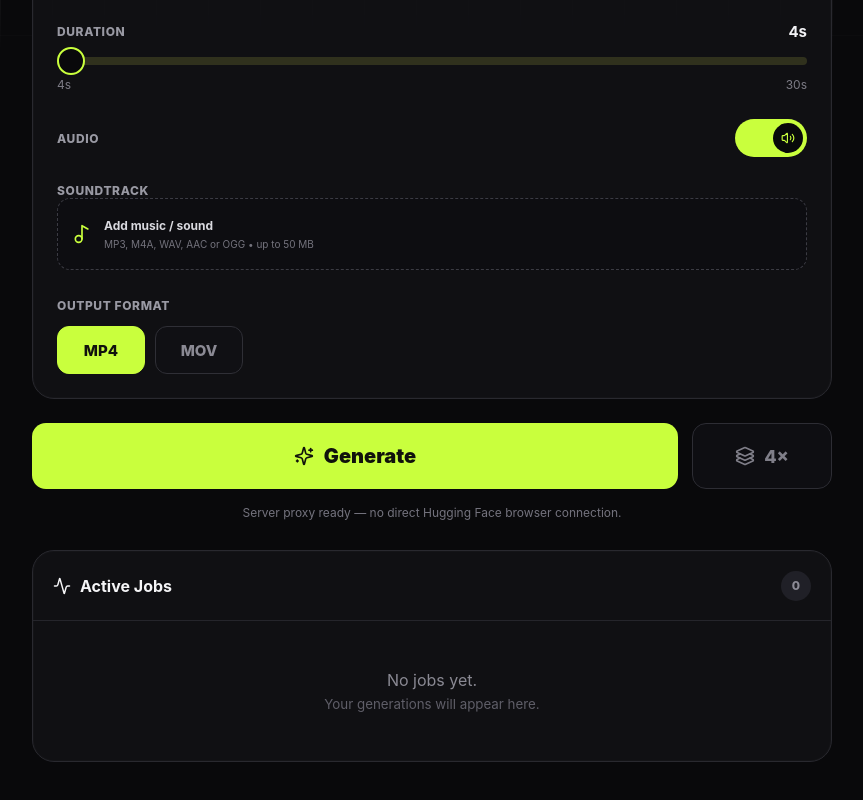
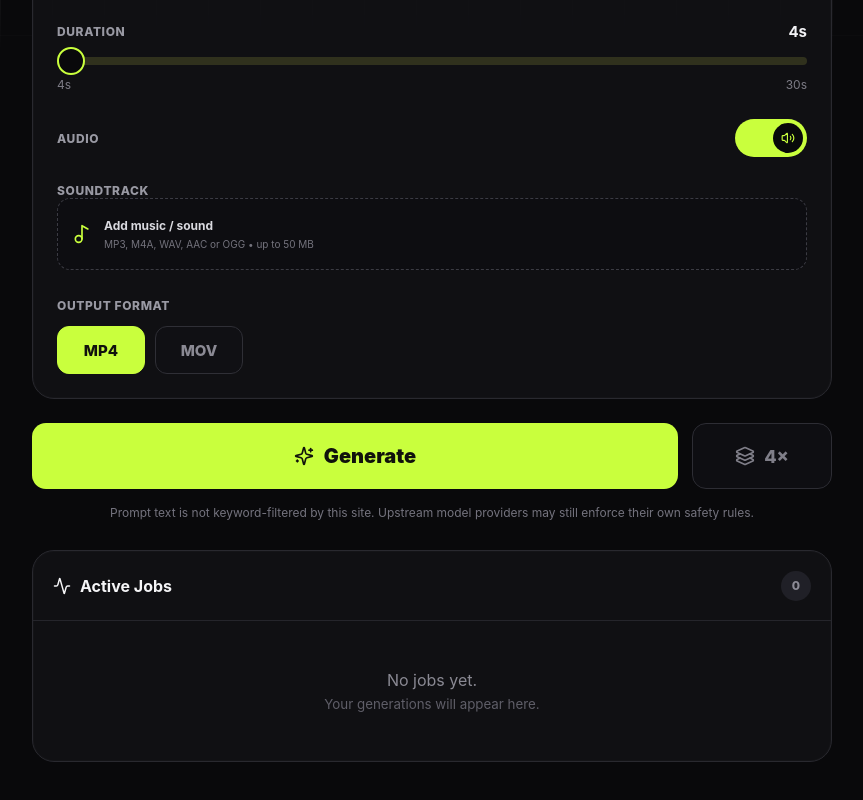
Before and after one commit to bookingcliffpo-spec/nightlife-promoter-mvp, a Next.js app in the folder frontend/: page / in a window 1280 px wide. Shown: the part 745-1545 px from the top of the page, without its empty margins (208-1071 px from the left). Built offline with nearby package versions, Linux system fonts and the light colour scheme.

Commit message:
Clarify local prompt handling versus provider rules

```diff
--- a/frontend/src/components/prime-higgs-motion.tsx
+++ b/frontend/src/components/prime-higgs-motion.tsx
@@ -611,7 +611,7 @@ export function PrimeHiggsMotion() {
         <div className="prime-server-status">
           {busy
             ? "Server proxy is generating — Safari stays connected to this site only."
-            : "Server proxy ready — no direct Hugging Face browser connection."}
+            : "Prompt text is not keyword-filtered by this site. Upstream model providers may still enforce their own safety rules."}
         </div>
 
         {error && <div className="prime-error">{error}</div>}
```
